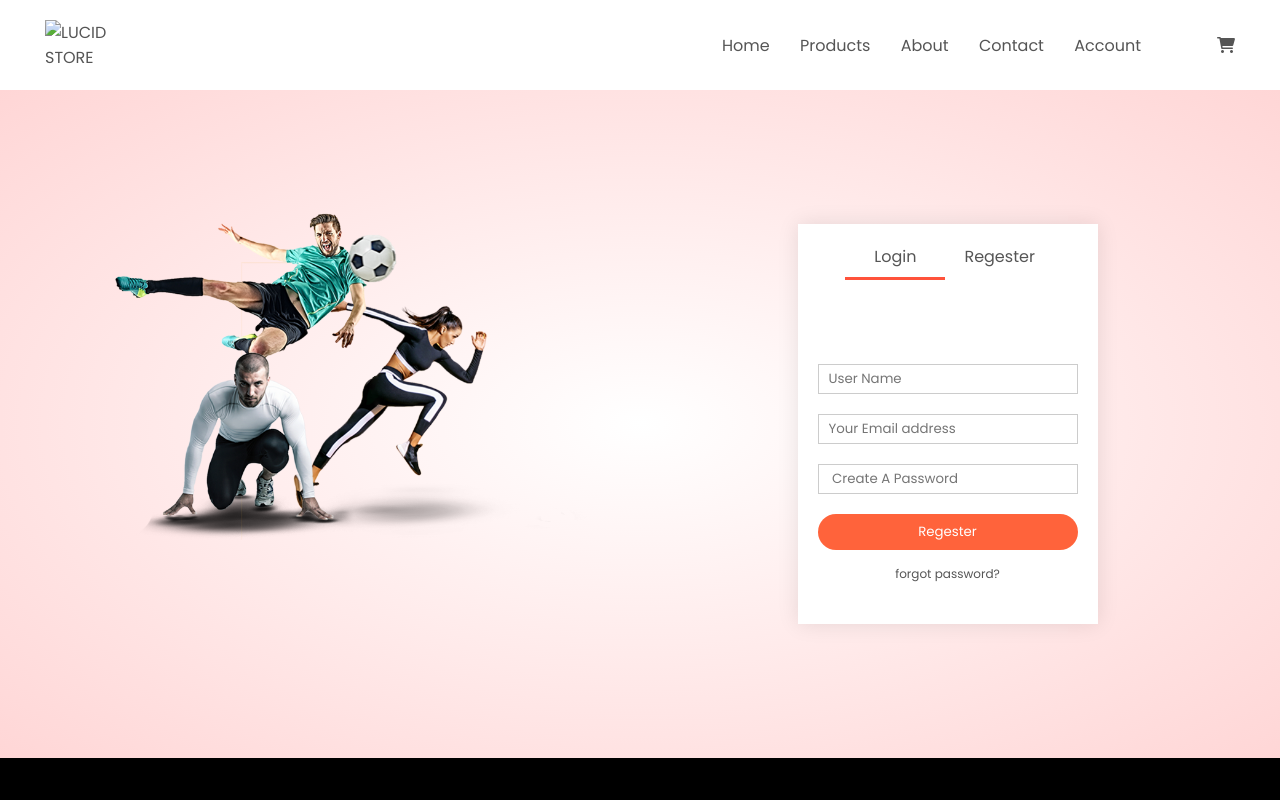
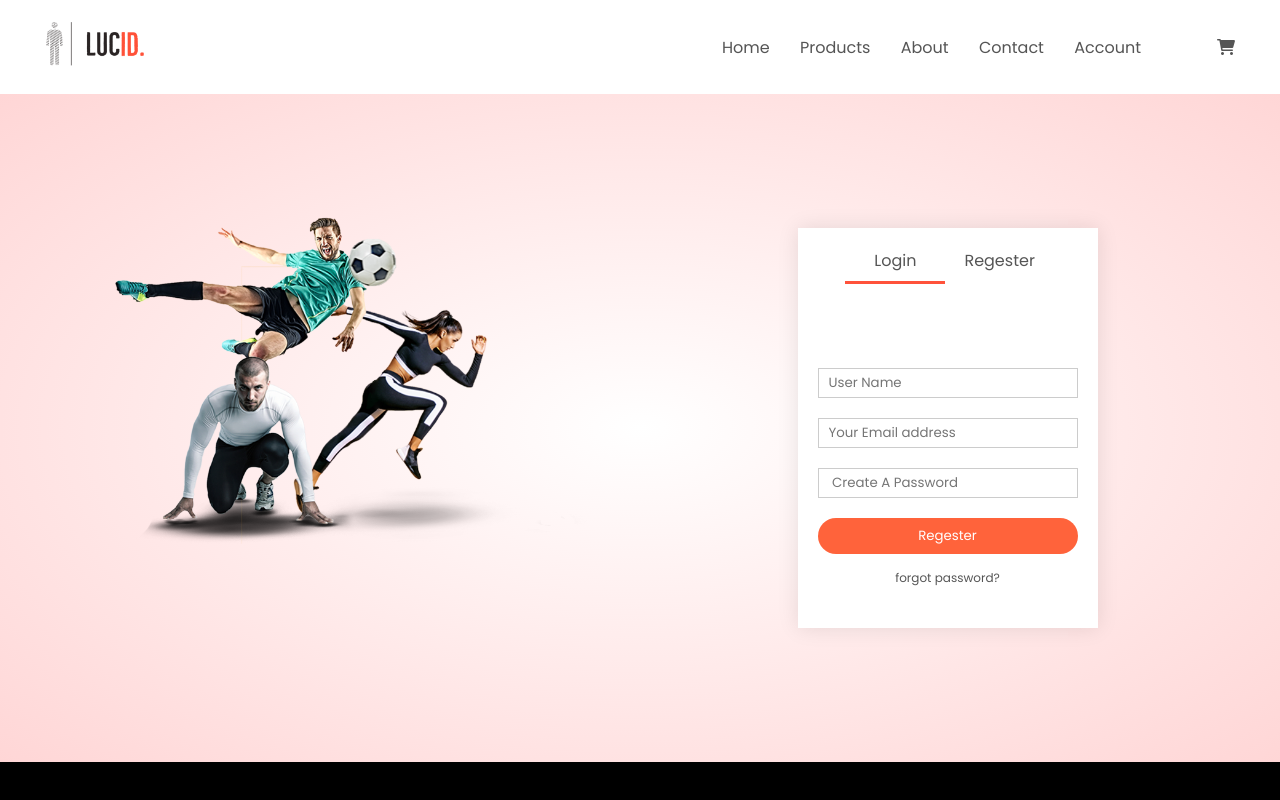
Before and after one commit to Iamlucid111/thesupersonicspeed, a plain HTML site: page account.html in a window 1280 px wide. Shown: the top 800 px of the page. Drawn offline with Linux system fonts and the light colour scheme; the site is published under a folder, as on GitHub Pages, so addresses that start at the root find nothing.

Commit message:
Update account.html

```diff
--- a/account.html
+++ b/account.html
@@ -15,7 +15,7 @@
   <div class="container">
     <div class="navbar">
       <div class="logo">
-        <a href="index.html"><img src="/images/Lucid-1 (1) (1).png" alt="LUCID STORE"  class="logo"></a>
+        <a href="index.html"><img src="images/Lucid-1 (1) (1).png" alt="LUCID STORE"  class="logo"></a>
       </div>
       <nav>
         <ul id="menuitems">
```
